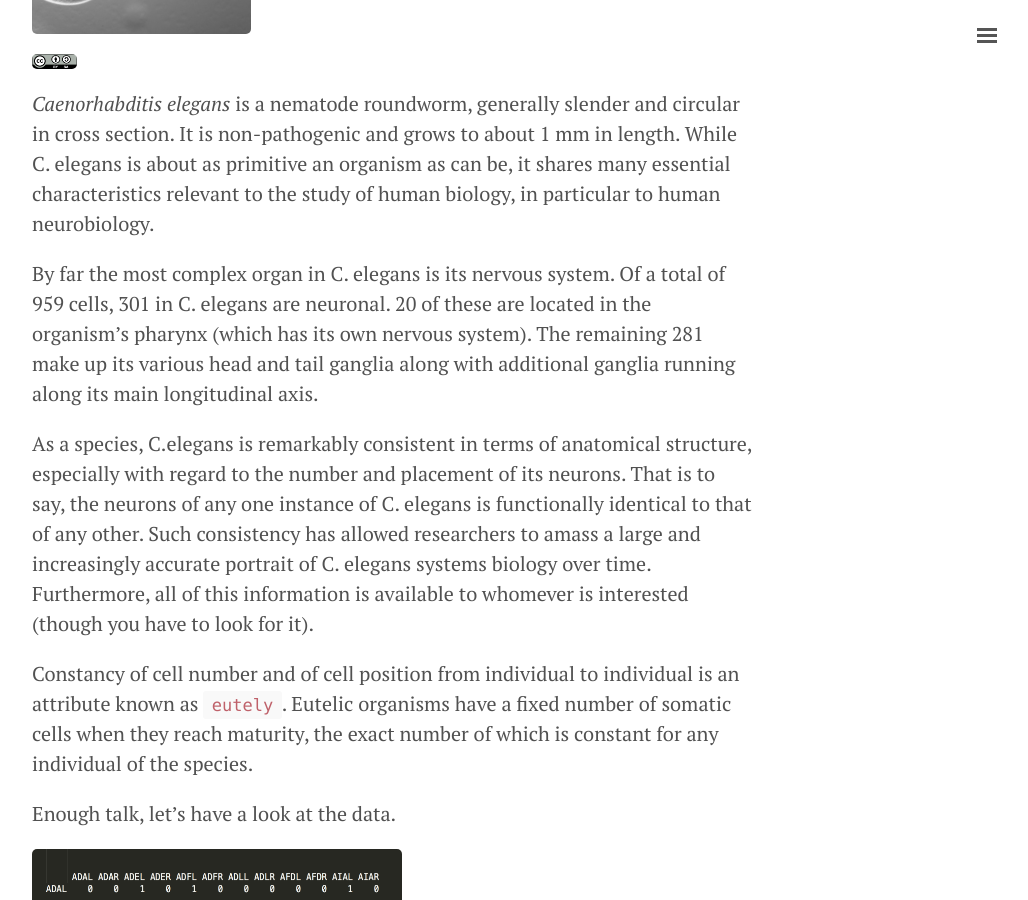
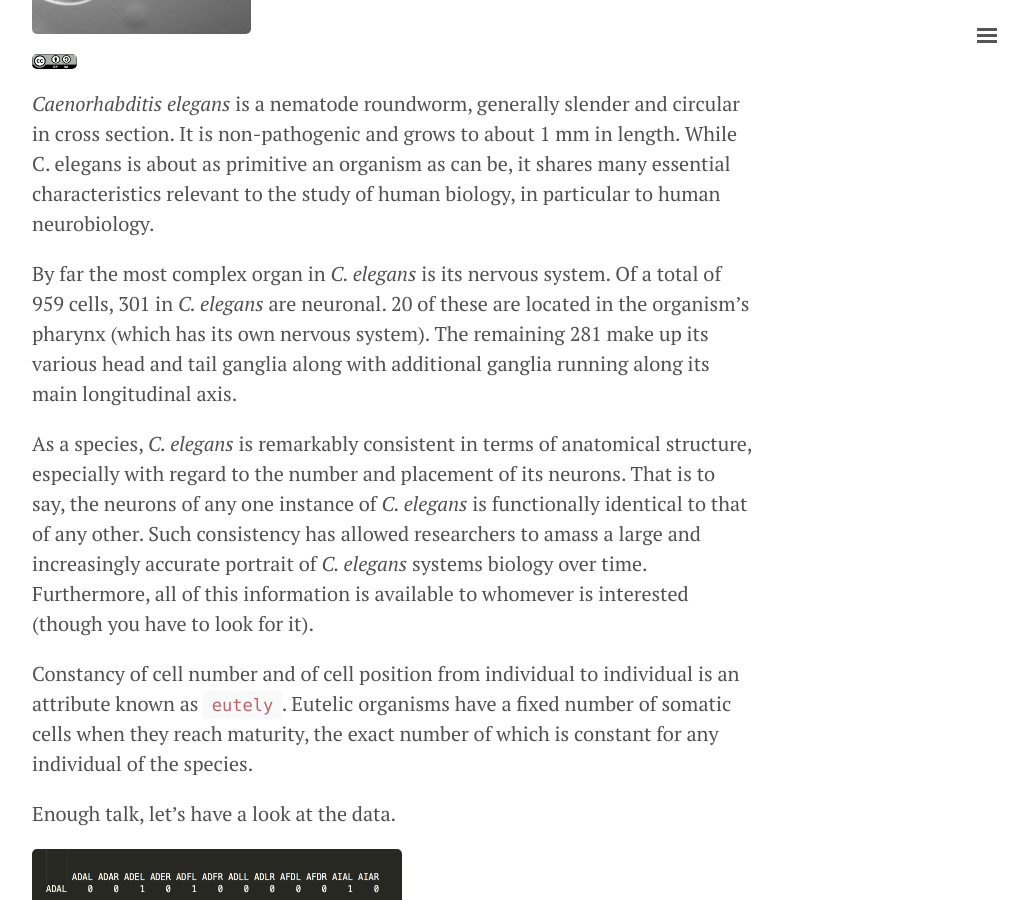
Before and after one commit to geraldmc/geraldmc.github.io, a Jekyll site: the page built from _posts/2016-07-10-the-data-science-of-connectomes.md, in a window 1280 px wide and 900 px high, scrolled down 1608 px. Shown: the whole window, without its empty margins (248-1276 px from the left). Built offline with Jekyll 4.4.1, drawn with Linux system fonts in a browser that asks for light colours; formulas are drawn with MathJax 3.

Commit message:
fixes rollback

```diff
--- a/_posts/2016-07-10-the-data-science-of-connectomes.md
+++ b/_posts/2016-07-10-the-data-science-of-connectomes.md
@@ -25,9 +25,9 @@ Mapping networks at the level of connections got its start way back in the 70s w
 
 _Caenorhabditis elegans_ is a nematode roundworm, generally slender and circular in cross section. It is non-pathogenic and grows to about 1 mm in length. While C. elegans is about as primitive an organism as can be, it shares many essential characteristics relevant to the study of human biology, in particular to human neurobiology.
 
-By far the most complex organ in C. elegans is its nervous system. Of a total of 959 cells, 301 in C. elegans are neuronal. 20 of these are located in the organism's pharynx (which has its own nervous system). The remaining 281 make up its various head and tail ganglia along with additional ganglia running along its main longitudinal axis.
+By far the most complex organ in _C. elegans_ is its nervous system. Of a total of 959 cells, 301 in _C. elegans_ are neuronal. 20 of these are located in the organism's pharynx (which has its own nervous system). The remaining 281 make up its various head and tail ganglia along with additional ganglia running along its main longitudinal axis.
 
-As a species, C.elegans is remarkably consistent in terms of anatomical structure, especially with regard to the number and placement of its neurons. That is to say, the neurons of any one instance of C. elegans is functionally identical to that of any other. Such consistency has allowed researchers to amass a large and increasingly accurate portrait of C. elegans systems biology over time. Furthermore, all of this information is available to whomever is interested  (though you have to look for it).
+As a species, _C. elegans_ is remarkably consistent in terms of anatomical structure, especially with regard to the number and placement of its neurons. That is to say, the neurons of any one instance of _C. elegans_ is functionally identical to that of any other. Such consistency has allowed researchers to amass a large and increasingly accurate portrait of _C. elegans_ systems biology over time. Furthermore, all of this information is available to whomever is interested  (though you have to look for it).
 
 Constancy of cell number and of cell position from individual to individual is an attribute known as `eutely`. Eutelic organisms have a fixed number of somatic cells when they reach maturity, the exact number of which is constant for any individual of the species.
 
@@ -35,13 +35,13 @@ Enough talk, let's have a look at the data.
 
 ![adjacency matrix]({{ site.url }}/assets/adjmatrix.png){:height="350px" width="370px"}
 
-![Figure 1]({{ site.url }}/assets/fig1.png){:height="350px" width="370px"}
-
 <script src="https://gist.github.com/geraldmc/71606541f4e2983d562d353321080a13.js"></script>
 
-![Figure 2]({{ site.url }}/assets/fig2.png){:height="350px" width="370px"}
+![Figure 1]({{ site.url }}/assets/fig2.png){:height="350px" width="370px"}
 
-![Figure 3]({{ site.url }}/assets/fig3.png){:height="350px" width="370px"}
+
+![Figure 2]({{ site.url }}/assets/fig3.png){:height="530px" width="770px"}
+
 
 
 
```
